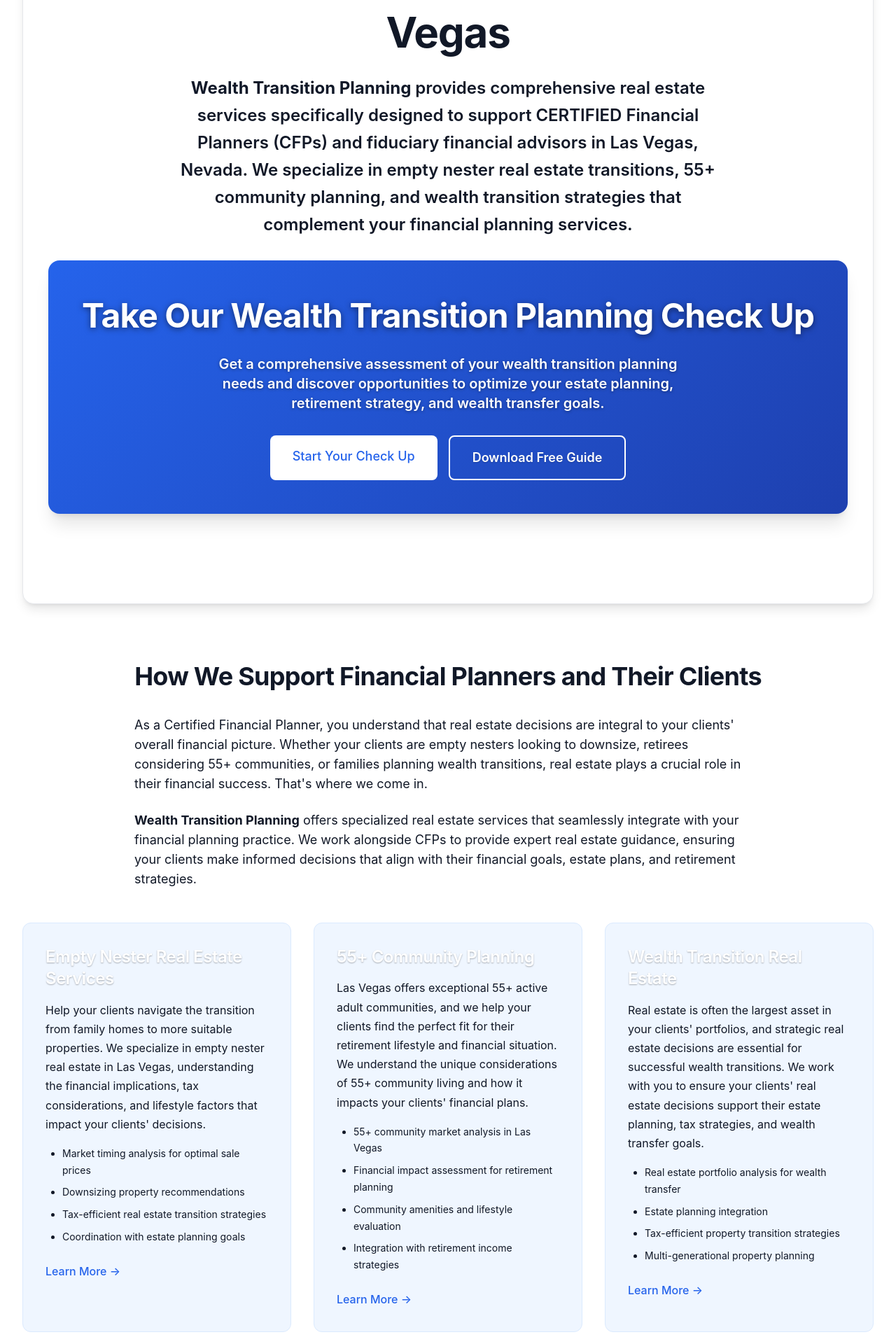
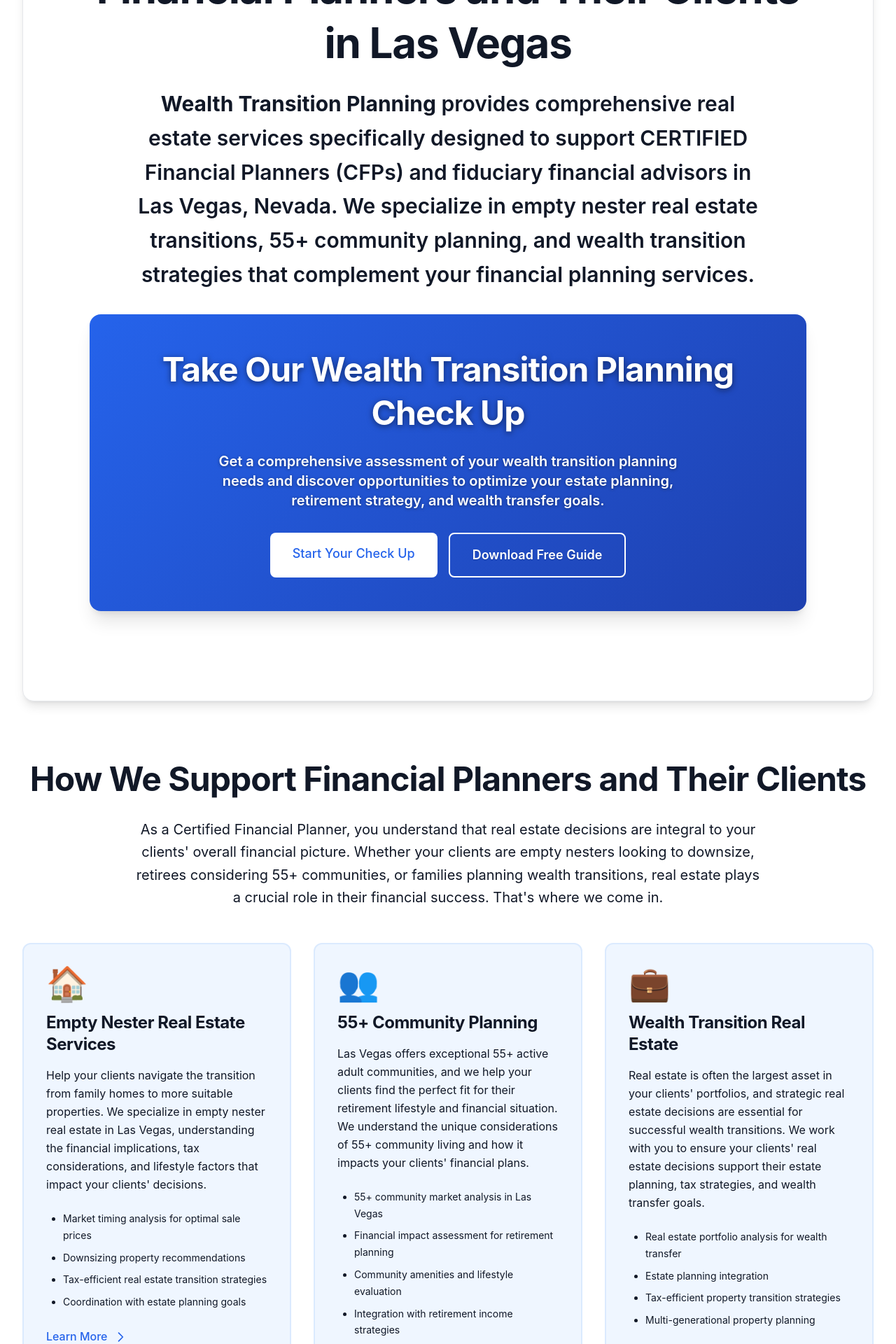
Before and after one commit to DrJanDuffy/wealthtransitionplanning.com, a Next.js app: page / in a window 1280 px wide. Shown: the part 280-2200 px from the top of the page at 70% size. Built offline with nearby package versions, Linux system fonts and the light colour scheme; no server answers.

Commit message:
Update homepage, about, and CFP partners pages with improved modern components

```diff
--- a/app/about/page.tsx
+++ b/app/about/page.tsx
@@ -5,6 +5,8 @@ import { LocalBusinessSchema } from 'app/components/google/local-business-schema
 import { FAQSchema } from 'app/components/faq-schema'
 import { TargetFAQ, targetFAQQuestions } from 'app/components/faq-target-questions'
 import { ContactButtons } from 'app/components/google/contact-buttons'
+import { AboutHero } from 'app/components/about/about-hero'
+import { BioSection } from 'app/components/about/bio-section'
 import Link from 'next/link'
 
 export const metadata: Metadata = {
@@ -76,28 +78,11 @@ export default function AboutPage() {
       </nav>
       <article className="prose prose-lg max-w-none">
 
-        <h1 className="text-4xl font-bold mb-4">About Dr. Janet Duffy: Real Estate Services for Financial Planners</h1>
+        {/* Improved Hero Section */}
+        <AboutHero />
 
-        <p className="text-xl text-gray-800 mb-8">
-          Expert Real Estate and Wealth Transition Planning in Las Vegas, Nevada
-        </p>
-
-        {/* Bio Section */}
-        <section className="mb-12">
-          <h2 className="text-3xl font-semibold mb-6">Professional Background and Expertise</h2>
-          <p className="mb-4 text-lg">
-            Dr. Janet Duffy is a trusted real estate and wealth transition planning expert
-            dedicated to helping Certified Financial Planners and their clients in Las Vegas
-            and throughout Nevada navigate the complexities of real estate decisions, estate
-            planning, retirement planning, and wealth transfer strategies.
-          </p>
-          <p className="mb-4 text-lg">
-            With years of experience in both real estate and financial planning, Dr. Duffy
-            specializes in providing real estate services that seamlessly integrate with
-            financial planning practices. Her unique expertise combines deep real estate
-            market knowledge with a comprehensive understanding of financial planning
-            principles, tax strategies, and wealth transition objectives.
-          </p>
+        {/* Improved Bio Section */}
+        <BioSection />
           <p className="mb-4 text-lg">
             Dr. Duffy is particularly skilled in working with empty nesters, retirees, and
             individuals planning transitions to 55+ communities, helping them make informed
--- a/app/cfp-partners/page.tsx
+++ b/app/cfp-partners/page.tsx
@@ -3,6 +3,8 @@ import { businessConfig } from 'app/config/business'
 import { baseUrl } from 'app/sitemap'
 import { FAQSchema } from 'app/components/faq-schema'
 import { TargetFAQ, targetFAQQuestions } from 'app/components/faq-target-questions'
+import { CFPHero } from 'app/components/cfp-partners/cfp-hero'
+import { BenefitsGrid } from 'app/components/cfp-partners/benefits-grid'
 import Link from 'next/link'
 
 export const metadata: Metadata = {
@@ -74,11 +76,8 @@ export default function CFPPartnersPage() {
       </nav>
       <article className="prose prose-lg max-w-none">
 
-        <h1 className="text-4xl font-bold mb-4">Partner with a Las Vegas Real Estate Expert</h1>
-
-        <p className="text-xl text-gray-800 mb-8">
-          Expand Your CERTIFIED Financial Planner Practice with Expert Real Estate Services in Las Vegas
-        </p>
+        {/* Improved Hero Section */}
+        <CFPHero />
 
         {/* Overview Section */}
         <section className="mb-12">
@@ -218,15 +217,10 @@ export default function CFPPartnersPage() {
 
         {/* Benefits Section */}
         <section className="mb-12">
-          <h2 className="text-3xl font-semibold mb-6">Benefits for Certified Financial Planners</h2>
-          <p className="mb-4 text-lg">
-            Partnering with <strong>{businessConfig.name}</strong> provides numerous benefits
-            that enhance your financial planning practice and improve your clients' outcomes.
-            Our real estate services are specifically designed to complement financial planning,
-            ensuring seamless integration with your existing practice.
-          </p>
+          {/* Improved Benefits Grid */}
+          <BenefitsGrid />
 
-          <div className="grid md:grid-cols-2 gap-6 mb-8">
+          <div className="grid md:grid-cols-2 gap-6 mb-8 hidden">
             <div className="p-6 bg-neutral-50 dark:bg-neutral-900 rounded-lg">
               <h3 className="text-xl font-semibold mb-3">Expanded Real Estate Service Offerings</h3>
               <p className="mb-4">
--- a/app/page.tsx
+++ b/app/page.tsx
@@ -10,6 +10,8 @@ import { Certifications } from 'app/components/certifications'
 import { serviceTiers } from 'app/config/services'
 import { ServiceTierCard } from 'app/components/services/service-tier-card'
 import { TargetFAQ, targetFAQQuestions } from 'app/components/faq-target-questions'
+import { HomeHero } from 'app/components/home/home-hero'
+import { ServiceCardsSection } from 'app/components/home/service-cards-section'
 import Link from 'next/link'
 
 export const metadata: Metadata = {
@@ -56,121 +58,11 @@ export const metadata: Metadata = {
 export default function HomePage() {
   return (
     <>
-      {/* Main Hero Section with Enhanced Styling */}
-      <section className="mb-20 text-center bg-white py-16 px-4 rounded-2xl shadow-lg border border-gray-200">
-        <h1 className="text-5xl md:text-6xl font-bold mb-6 text-gray-900" style={{ lineHeight: '1.2' }}>
-          Real Estate Services That Support Financial Planners and Their Clients in Las Vegas
-        </h1>
-        <p className="text-2xl text-gray-900 mb-8 max-w-3xl mx-auto leading-relaxed font-semibold">
-          <strong className="text-gray-900 font-bold">{businessConfig.name}</strong> provides comprehensive real estate services
-          specifically designed to support CERTIFIED Financial Planners (CFPs) and fiduciary
-          financial advisors in Las Vegas, Nevada. We specialize in empty nester real estate
-          transitions, 55+ community planning, and wealth transition strategies that complement
-          your financial planning services.
-        </p>
-        <div className="flex flex-wrap justify-center gap-4 mt-8">
-          <FinancialCheckupCTA />
-        </div>
-      </section>
+      {/* Improved Hero Section */}
+      <HomeHero />
 
-      {/* How We Support Financial Planners - Streamlined */}
-      <section className="mb-20">
-        <h2 className="text-4xl font-bold mb-8 text-center text-gray-900 dark:text-white">How We Support Financial Planners and Their Clients</h2>
-
-        <div className="max-w-4xl mx-auto mb-12">
-          <p className="text-lg mb-6 text-gray-900 dark:text-gray-100">
-            As a Certified Financial Planner, you understand that real estate decisions are
-            integral to your clients' overall financial picture. Whether your clients are
-            empty nesters looking to downsize, retirees considering 55+ communities, or
-            families planning wealth transitions, real estate plays a crucial role in their
-            financial success. That's where we come in.
-          </p>
-
-          <p className="text-lg mb-6 text-gray-900 dark:text-gray-100">
-            <strong className="font-bold">{businessConfig.name}</strong> offers specialized real estate services
-            that seamlessly integrate with your financial planning practice. We work alongside
-            CFPs to provide expert real estate guidance, ensuring your clients make informed
-            decisions that align with their financial goals, estate plans, and retirement strategies.
-          </p>
-        </div>
-
-        <div className="grid md:grid-cols-3 gap-8 mb-12">
-          <div className="p-8 bg-blue-50 dark:bg-blue-900/20 rounded-xl card-hover border border-blue-100 dark:border-blue-800">
-            <h3 className="text-2xl font-semibold mb-4 text-gray-900 dark:text-white">Empty Nester Real Estate Services</h3>
-            <p className="mb-4 text-gray-900 dark:text-gray-100">
-              Help your clients navigate the transition from family homes to more suitable
-              properties. We specialize in empty nester real estate in Las Vegas, understanding
-              the financial implications, tax considerations, and lifestyle factors that impact
-              your clients' decisions.
-            </p>
-            <ul className="list-disc pl-6 space-y-2 text-sm text-gray-800 dark:text-gray-200">
-              <li>Market timing analysis for optimal sale prices</li>
-              <li>Downsizing property recommendations</li>
-              <li>Tax-efficient real estate transition strategies</li>
-              <li>Coordination with estate planning goals</li>
-            </ul>
-            <Link
-              href="/services/empty-nester"
-              className="inline-block mt-4 text-blue-600 dark:text-blue-400 hover:underline font-medium"
-            >
-              Learn More →
-            </Link>
-          </div>
-
-          <div className="p-8 bg-blue-50 dark:bg-blue-900/20 rounded-xl card-hover border border-blue-100 dark:border-blue-800">
-            <h3 className="text-2xl font-semibold mb-4 text-gray-900 dark:text-white">55+ Community Planning</h3>
-            <p className="mb-4 text-gray-900 dark:text-gray-100">
-              Las Vegas offers exceptional 55+ active adult communities, and we help your
-              clients find the perfect fit for their retirement lifestyle and financial situation.
-              We understand the unique considerations of 55+ community living and how it impacts
-              your clients' financial plans.
-            </p>
-            <ul className="list-disc pl-6 space-y-2 text-sm text-gray-800 dark:text-gray-200">
-              <li>55+ community market analysis in Las Vegas</li>
-              <li>Financial impact assessment for retirement planning</li>
-              <li>Community amenities and lifestyle evaluation</li>
-              <li>Integration with retirement income strategies</li>
-            </ul>
-            <Link
-              href="/services/55-plus-communities"
-              className="inline-block mt-4 text-blue-600 dark:text-blue-400 hover:underline font-medium"
-            >
-              Learn More →
-            </Link>
-          </div>
-
-          <div className="p-8 bg-blue-50 dark:bg-blue-900/20 rounded-xl card-hover border border-blue-100 dark:border-blue-800">
-            <h3 className="text-2xl font-semibold mb-4 text-gray-900 dark:text-white">Wealth Transition Real Estate</h3>
-            <p className="mb-4 text-gray-900 dark:text-gray-100">
-              Real estate is often the largest asset in your clients' portfolios, and strategic
-              real estate decisions are essential for successful wealth transitions. We work
-              with you to ensure your clients' real estate decisions support their estate
-              planning, tax strategies, and wealth transfer goals.
-            </p>
-            <ul className="list-disc pl-6 space-y-2 text-sm text-gray-800 dark:text-gray-200">
-              <li>Real estate portfolio analysis for wealth transfer</li>
-              <li>Estate planning integration</li>
-              <li>Tax-efficient property transition strategies</li>
-              <li>Multi-generational property planning</li>
-            </ul>
-            <Link
-              href="/services/wealth-transition"
-              className="inline-block mt-4 text-blue-600 dark:text-blue-400 hover:underline font-medium"
-            >
-              Learn More →
-            </Link>
-          </div>
-        </div>
-
-        <div className="text-center">
-          <Link
-            href="/services"
-            className="inline-block px-8 py-4 cta-gradient text-white rounded-lg hover:shadow-lg transition-all font-semibold text-lg"
-          >
-            View All Real Estate Services
-          </Link>
-        </div>
-      </section>
+      {/* Improved Service Cards Section */}
+      <ServiceCardsSection />
 
       {/* Why Partner With Us - Brief Preview */}
       <section className="mb-20 p-12 bg-neutral-50 rounded-2xl">
```
